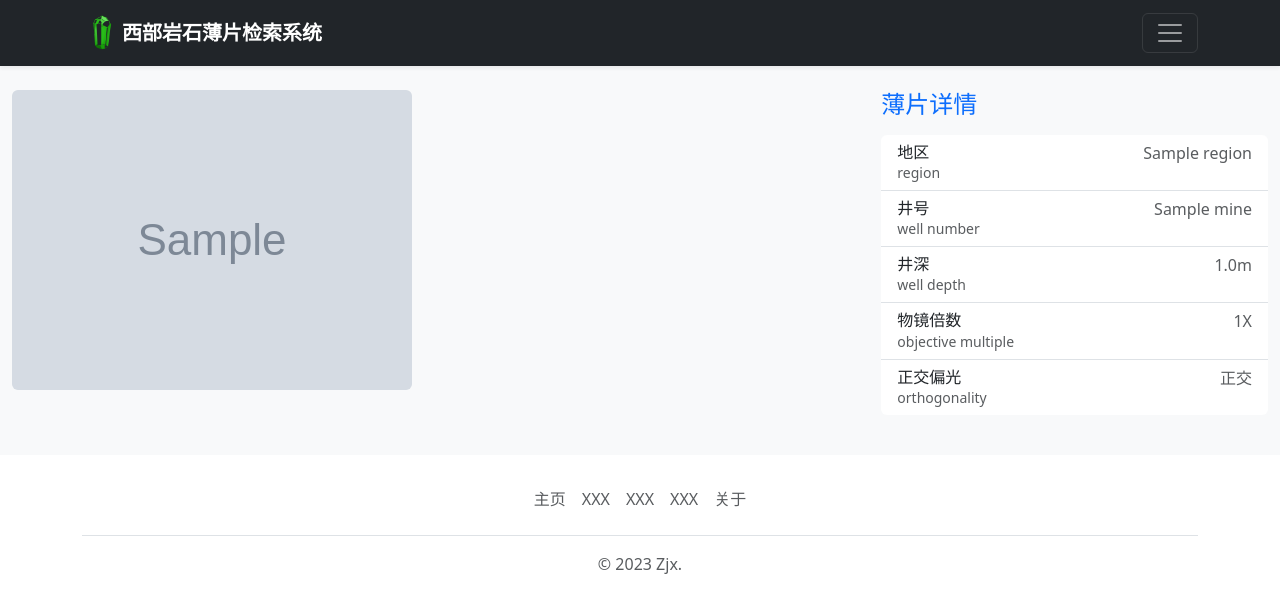
After one commit to BackNumberyyds/rock-thin-section, a Django app: page /rock/1 in a window 1280 px wide. The commit adds this page. Shown: the top 613 px of the page. Run offline with Django 4.2, Linux system fonts and the light colour scheme; tables that the repository leaves empty hold one stand-in row (values such as "Sample post"); grey boxes marked "Sample" are stand-in pictures; parts of the project's set-up code (start-up, migrations or seed data) failed here and were passed over; some libraries are stand-ins or nearby versions.

Commit message:
rock detailed page and urls configuration

```diff
--- a/rock/models.py
+++ b/rock/models.py
@@ -1,4 +1,5 @@
 from django.db import models
+from django.urls import reverse
 import os
 
 
@@ -54,3 +55,10 @@ class PicInfo(models.Model):
             return ' '.join([str(self.mine_num.region), self.mine_num.name, "{:g}".format(self.depth) + 'm', str(self.lens_mul) + 'X', dict(self.ORTH_MODE).get(self.orth)])
         else:
             return ' '.join([str(self.mine_num.region), self.mine_num.name])
+
+    @property
+    def get_orth(self):
+        return dict(self.ORTH_MODE).get(self.orth)
+
+    def get_absolute_url(self):
+        return reverse('rock:rock_detail', args=[str(self.id)])
--- a/rock/templates/base_generic.html
+++ b/rock/templates/base_generic.html
@@ -53,7 +53,23 @@
     </header>
     {% block content %}{% endblock %}
 
+    <footer>
+        <div class="container">
+            <footer class="py-3 my-2">
+                <ul class="nav justify-content-center border-bottom pb-3 mb-3">
+                    <li class="nav-item"><a href="{% url 'rock:index' %}" class="nav-link px-2 text-muted">主页</a></li>
+                    <li class="nav-item"><a href="#" class="nav-link px-2 text-muted">XXX</a></li>
+                    <li class="nav-item"><a href="#" class="nav-link px-2 text-muted">XXX</a></li>
+                    <li class="nav-item"><a href="#" class="nav-link px-2 text-muted">XXX</a></li>
+                    <li class="nav-item"><a href="#" class="nav-link px-2 text-muted">关于</a></li>
+                </ul>
+                <p class="text-center text-muted">&copy; 2023 Zjx.</p>
+            </footer>
+        </div>
+    </footer>
+
     <script src="{% static 'bootstrap/js/bootstrap.bundle.min.js' %}"></script>
+
 </body>
 
 </html>
--- /dev/null
+++ b/rock/templates/rock_detail.html
@@ -0,0 +1,53 @@
+{% extends "base_generic.html" %}
+
+{% block content %}
+<div class="container-fluid overflow-hidden">
+    <div class="row g-5 py-4 bg-light">
+        <div class="col-md-7 col-lg-8">
+            <img class="img-fluid rounded" src="{{ pic.image.url }}">
+        </div>
+        <div class="col-md-5 col-lg-4">
+            <h4 class="d-flex justify-content-between align-items-center mb-3">
+                <span class="text-primary">薄片详情</span>
+            </h4>
+            <ul class="list-group list-group-flush mb-3 rounded">
+                <li class="list-group-item d-flex justify-content-between lh-sm">
+                    <div>
+                        <h6 class="my-0">地区</h6>
+                        <small class="text-muted">region</small>
+                    </div>
+                    <span class="text-muted">{{ pic.mine_num.region }}</span>
+                </li>
+                <li class="list-group-item d-flex justify-content-between lh-sm">
+                    <div>
+                        <h6 class="my-0">井号</h6>
+                        <small class="text-muted">well number</small>
+                    </div>
+                    <span class="text-muted">{{ pic.mine_num.name }}</span>
+                </li>
+                <li class="list-group-item d-flex justify-content-between lh-sm">
+                    <div>
+                        <h6 class="my-0">井深</h6>
+                        <small class="text-muted">well depth</small>
+                    </div>
+                    <span class="text-muted">{{ pic.depth }}m</span>
+                </li>
+                <li class="list-group-item d-flex justify-content-between lh-sm">
+                    <div>
+                        <h6 class="my-0">物镜倍数</h6>
+                        <small class="text-muted">objective multiple</small>
+                    </div>
+                    <span class="text-muted">{{ pic.lens_mul }}X</span>
+                </li>
+                <li class="list-group-item d-flex justify-content-between lh-sm">
+                    <div>
+                        <h6 class="my-0">正交偏光</h6>
+                        <small class="text-muted">orthogonality</small>
+                    </div>
+                    <span class="text-muted">{{ pic.get_orth }}</span>
+                </li>
+            </ul>
+        </div>
+    </div>
+</div>
+{% endblock %}
--- a/rock/urls.py
+++ b/rock/urls.py
@@ -6,4 +6,5 @@ app_name = 'rock'
 urlpatterns = [
     path('', views.index, name='index'),
     path('upload_images/', views.FileFieldFormView.as_view(), name='upload_images'),
+    path('rock/<int:pk>', views.RockSectionDetailView.as_view(), name='rock_detail'),
 ]
--- a/rock/views.py
+++ b/rock/views.py
@@ -3,6 +3,7 @@ from django.contrib import messages
 from django.core.paginator import Paginator
 from django.db.models import QuerySet
 from django.views.generic.edit import FormView
+from django.views import generic
 from django.shortcuts import render
 from django.urls import reverse_lazy
 from django.http import HttpResponseRedirect
@@ -192,10 +193,7 @@ class FileFieldFormView(SuperUserRequiredMixin, FormView):
             return self.form_invalid(form)
 
 
-def search_rocks(request):
-    if request.method == 'POST':
-        pass
-    else:
-        normal_form = NormalSerchForm()
-        detailed_form = DetailedSearchForm()
-    return render(request, )
+class RockSectionDetailView(generic.DetailView):
+    model = PicInfo
+    template_name = 'rock_detail.html'
+    context_object_name = 'pic'
```
Also changed, not shown: rock/templates/index.html (+4 -16 lines).
